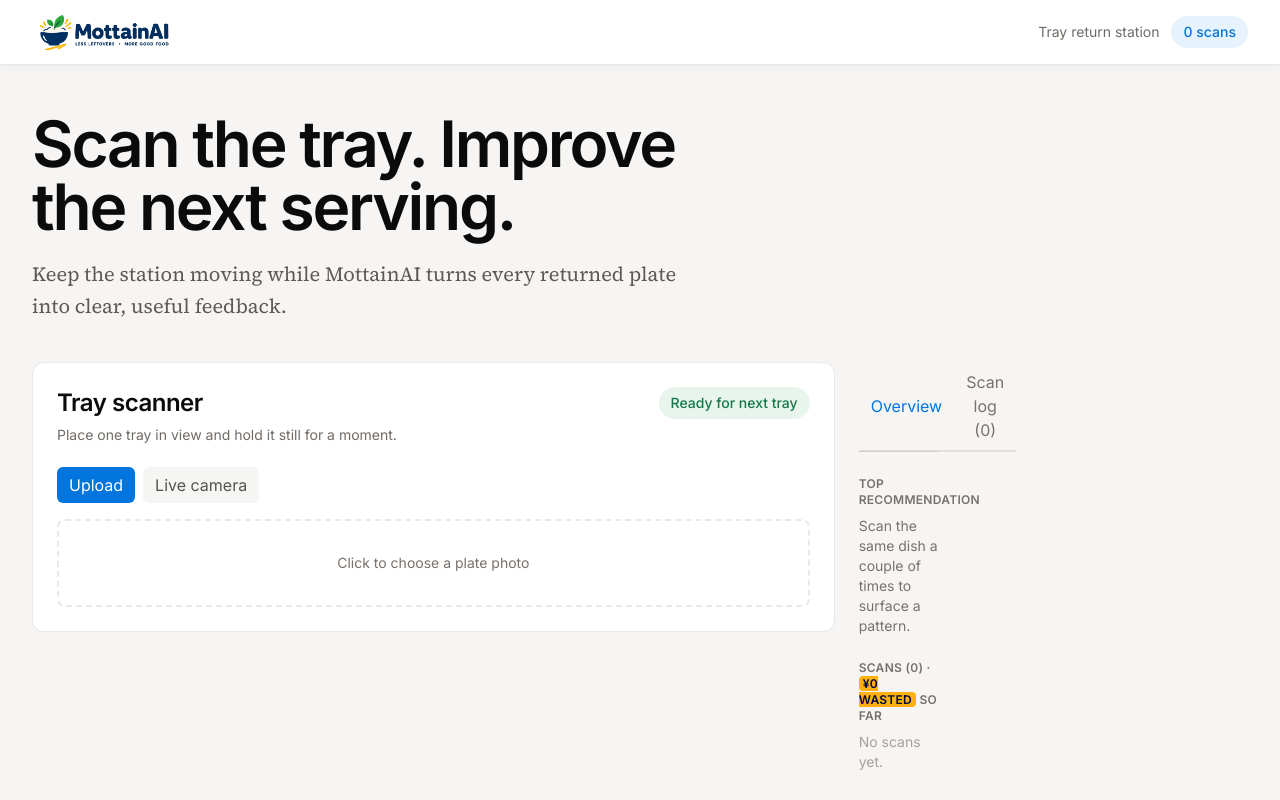
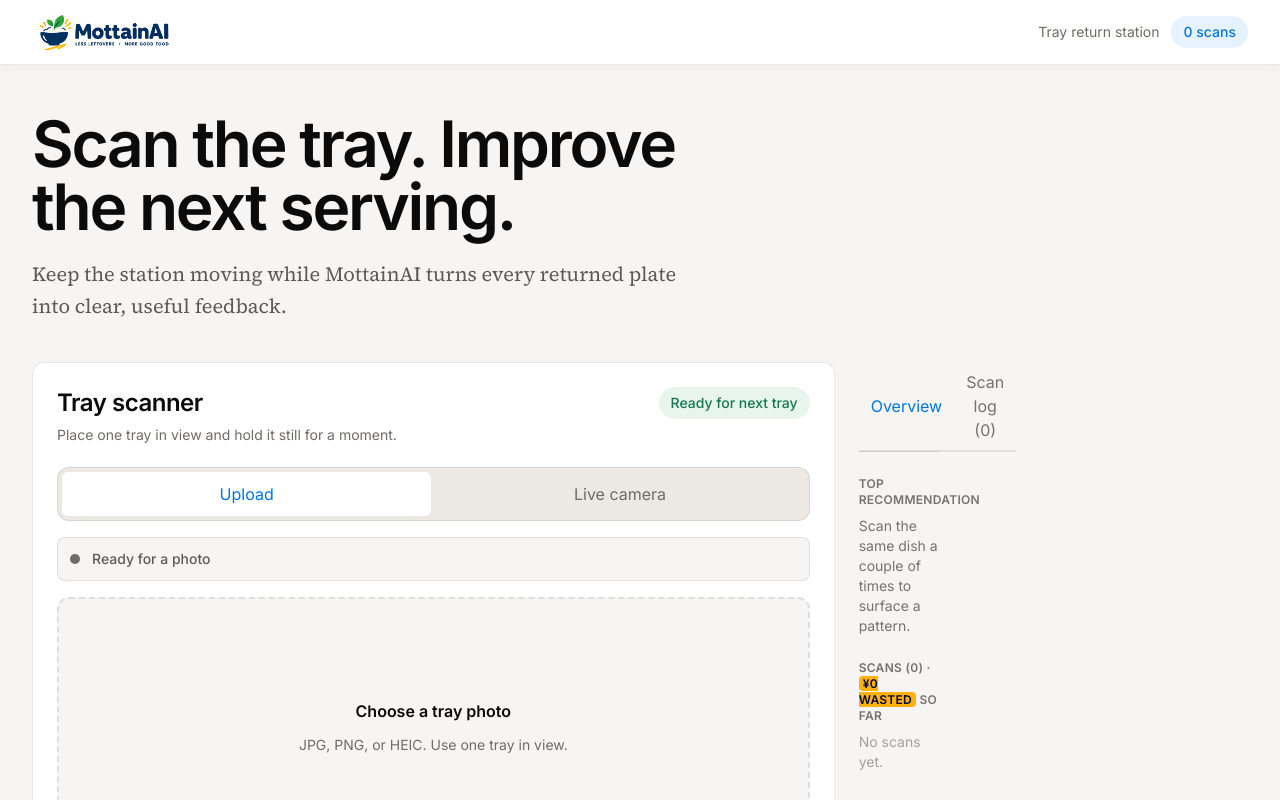
Before and after one commit to JamieOgun/hackathon_food_analyzer, a Next.js app: page / in a window 1280 px wide. Shown: the top 800 px of the page. Built offline with nearby package versions, Linux system fonts and the light colour scheme.

Commit message:
feat(scanner): rebuild capture workspace

```diff
--- a/components/Capture.tsx
+++ b/components/Capture.tsx
@@ -29,34 +29,34 @@ const PHASE_UI: Record<
   { label: string; ring: string; dot: string }
 > = {
   calibrating: {
-    label: "Learning empty surface — keep the area clear",
-    ring: "ring-stone-400",
-    dot: "bg-stone-400",
+    label: "Learning the clear surface — keep the area clear",
+    ring: "ring-[#94a3b8]",
+    dot: "bg-[#64748b]",
   },
   empty: {
-    label: "Waiting for a tray",
-    ring: "ring-stone-400",
-    dot: "bg-stone-400",
+    label: "Ready for a tray",
+    ring: "ring-[#4d9b6a]",
+    dot: "bg-[#278653]",
   },
   moving: {
     label: "Movement detected",
-    ring: "ring-sky-400",
-    dot: "bg-sky-400",
+    ring: "ring-[#2584aa]",
+    dot: "bg-[#2584aa]",
   },
   settling: {
-    label: "Tray detected — holding still…",
-    ring: "ring-amber-400",
-    dot: "bg-amber-400",
+    label: "Tray detected — hold still",
+    ring: "ring-[#c88a17]",
+    dot: "bg-[#c88a17]",
   },
   analyzing: {
-    label: "Analyzing tray…",
-    ring: "ring-violet-500",
-    dot: "bg-violet-500 animate-pulse",
+    label: "Analyzing tray",
+    ring: "ring-[#5964c5]",
+    dot: "bg-[#5964c5] motion-safe:animate-pulse",
   },
   done: {
-    label: "Logged — swap in the next tray",
-    ring: "ring-emerald-500",
-    dot: "bg-emerald-500",
+    label: "Scan logged — clear the surface",
+    ring: "ring-[#278653]",
+    dot: "bg-[#278653]",
   },
 };
 
@@ -112,6 +112,7 @@ export default function Capture({ onImage, busy }: CaptureProps) {
   }, []);
 
   const refreshCameras = useCallback(async () => {
+    if (!navigator.mediaDevices?.enumerateDevices) return [];
     const all = await navigator.mediaDevices.enumerateDevices();
     const cams = all.filter((d) => d.kind === "videoinput");
     setCameras(cams);
@@ -185,7 +186,7 @@ export default function Capture({ onImage, busy }: CaptureProps) {
 
   // Pick up an iPhone that connects (or drops) after the camera started.
   useEffect(() => {
-    if (mode !== "camera") return;
+    if (mode !== "camera" || !navigator.mediaDevices?.addEventListener) return;
     const onChange = () => void refreshCameras();
     navigator.mediaDevices.addEventListener("devicechange", onChange);
     return () =>
@@ -193,6 +194,14 @@ export default function Capture({ onImage, busy }: CaptureProps) {
   }, [mode, refreshCameras]);
 
   useEffect(() => stopCamera, [stopCamera]);
+
+  // Preview URLs are browser-owned resources. Revoke each prior preview so
+  // repeated scans do not retain every captured blob in memory.
+  useEffect(() => {
+    return () => {
+      if (previewUrl) URL.revokeObjectURL(previewUrl);
+    };
+  }, [previewUrl]);
 
   const handleModeChange = (next: Mode) => {
     if (next === mode) return;
@@ -204,7 +213,7 @@ export default function Capture({ onImage, busy }: CaptureProps) {
 
   const handleFile = (file: File) => {
     setPreviewUrl(URL.createObjectURL(file));
-    onImage(file, "upload");
+    void onImage(file, "upload");
   };
 
   const handleFileInput = (e: React.ChangeEvent<HTMLInputElement>) => {
@@ -302,58 +311,122 @@ export default function Capture({ onImage, busy }: CaptureProps) {
   const ui = PHASE_UI[phase];
 
   return (
-    <div className="flex flex-col gap-4">
-      <div className="flex gap-2">
+    <div className="flex min-w-0 flex-col gap-4 text-charcoal">
+      <div
+        className="grid min-w-0 grid-cols-2 gap-1 rounded-[12px] border border-line bg-paper-deep p-1"
+        role="group"
+        aria-label="Capture mode"
+      >
         <button
           type="button"
+          aria-pressed={mode === "upload"}
+          aria-controls="upload-panel"
           onClick={() => handleModeChange("upload")}
           className={`rounded-md px-3 py-1.5 text-sm font-medium ${
             mode === "upload"
-              ? "bg-brand text-white"
-              : "bg-stone-100 text-stone-600 dark:bg-stone-800 dark:text-stone-300"
+              ? "min-h-11 bg-white text-brand"
+              : "min-h-11 text-stone hover:bg-white/70 hover:text-charcoal"
           }`}
         >
           Upload
         </button>
         <button
           type="button"
+          aria-pressed={mode === "camera"}
+          aria-controls="camera-panel"
           onClick={() => handleModeChange("camera")}
           className={`rounded-md px-3 py-1.5 text-sm font-medium ${
             mode === "camera"
-              ? "bg-brand text-white"
-              : "bg-stone-100 text-stone-600 dark:bg-stone-800 dark:text-stone-300"
+              ? "min-h-11 bg-white text-brand"
+              : "min-h-11 text-stone hover:bg-white/70 hover:text-charcoal"
           }`}
         >
           Live camera
         </button>
       </div>
 
+      <div
+        className="flex min-h-11 items-center gap-3 rounded-[8px] border border-line bg-paper px-3 py-2.5 text-sm font-medium text-graphite"
+        aria-live="polite"
+        aria-atomic="true"
+      >
+        <span
+          className="h-2.5 w-2.5 shrink-0 rounded-full bg-stone"
+          aria-hidden="true"
+        />
+        <span>
+          {busy
+            ? "Sending the captured tray for analysis"
+            : mode === "camera"
+              ? streaming
+                ? ui.label
+                : "Starting camera"
+              : previewUrl
+                ? "Photo ready to review"
+                : "Ready for a photo"}
+        </span>
+      </div>
+
       {cameraError && (
-        <p className="text-sm text-red-600 dark:text-red-400">{cameraError}</p>
+        <div
+          role="alert"
+          className="rounded-[8px] border border-danger/30 bg-danger-tint px-4 py-3 text-sm text-danger"
+        >
+          {cameraError}
+        </div>
       )}
 
       {mode === "upload" && (
-        <label className="flex cursor-pointer flex-col items-center justify-center gap-2 rounded-lg border-2 border-dashed border-stone-300 p-8 text-center text-sm text-stone-500 hover:border-brand dark:border-stone-700 dark:text-stone-400">
-          <span>Click to choose a plate photo</span>
+        <div id="upload-panel" aria-label="Upload a tray photo">
+          <label className="group relative flex min-h-[260px] cursor-pointer flex-col items-center justify-center gap-3 overflow-hidden rounded-[12px] border-2 border-dashed border-stone/45 bg-paper px-6 py-10 text-center text-sm text-stone transition-colors motion-reduce:transition-none hover:border-brand hover:bg-sky-tint focus-within:border-brand">
+            <span className="text-base font-semibold text-ink">
+              {previewUrl
+                ? "Choose a different tray photo"
+                : "Choose a tray photo"}
+            </span>
+            <span>
+              {previewUrl
+                ? "The last capture is shown below."
+                : "JPG, PNG, or HEIC. Use one tray in view."}
+            </span>
+            {previewUrl && (
+              <>
+                {/* eslint-disable-next-line @next/next/no-img-element -- blob: preview URL, next/image can't optimize it */}
+                <img
+                  src={previewUrl}
+                  alt="Last captured tray"
+                  className="mt-3 h-32 w-full max-w-xs object-cover"
+                />
+              </>
+            )}
             <input
               type="file"
               accept="image/*"
-            className="hidden"
+              className="sr-only"
               onChange={handleFileInput}
               disabled={busy}
             />
           </label>
+        </div>
       )}
 
       {mode === "camera" && (
-        <div className="flex flex-col gap-3">
+        <div
+          id="camera-panel"
+          aria-label="Live camera capture"
+          className="flex flex-col gap-4"
+        >
           {cameras.length > 0 && (
-            <label className="flex items-center gap-2 text-sm text-stone-600 dark:text-stone-300">
-              Camera
+            <label
+              htmlFor="camera-select"
+              className="flex min-h-11 items-center gap-2 text-sm font-semibold text-[#334155]"
+            >
+              Camera source
               <select
+                id="camera-select"
                 value={cameraId}
                 onChange={(e) => handleCameraChange(e.target.value)}
-                className="min-w-0 flex-1 rounded-md border border-stone-300 bg-surface px-2 py-1.5 text-sm dark:border-stone-700"
+                className="min-h-11 min-w-0 flex-1 rounded-[8px] border border-line bg-white px-3 py-2 text-sm text-charcoal"
               >
                 {cameras.map((c, i) => (
                   <option key={c.deviceId || i} value={c.deviceId}>
@@ -370,26 +443,36 @@ export default function Capture({ onImage, busy }: CaptureProps) {
           >
             <video
               ref={videoRef}
-              className="w-full bg-black"
+              className="aspect-[4/3] w-full bg-midnight object-cover"
               muted
               playsInline
+              aria-label="Live tray camera preview"
             />
+            {!streaming && (
+              <div className="absolute inset-0 flex flex-col items-center justify-center gap-2 bg-midnight px-6 text-center text-white">
+                <p className="text-sm font-semibold">
+                  Connecting to the camera
+                </p>
+                <p className="max-w-xs text-xs leading-5 text-[#c7d0dd]">
+                  Allow camera access, then place one tray under the lens.
+                </p>
+              </div>
+            )}
             {streaming && autoDetect && (
-              <div className="absolute left-2 top-2 flex items-center gap-2 rounded-full bg-black/70 px-3 py-1 text-xs font-medium text-white">
+              <div className="absolute left-3 top-3 flex items-center gap-2 rounded-full bg-midnight/95 px-3 py-2 text-xs font-semibold text-white">
                 <span className={`h-2 w-2 rounded-full ${ui.dot}`} />
                 {ui.label}
               </div>
             )}
             {streaming && autoDetect && lastLive?.kind === "no_plate" && (
-              <div className="absolute inset-x-2 bottom-2 rounded-md bg-black/75 px-3 py-2 text-xs text-stone-200">
-                <span className="font-semibold text-white">
-                  Skipped — no plate seen.
-                </span>{" "}
-                {lastLive.reasoning}
+              <div className="absolute inset-x-3 bottom-3 border border-[#f3d4cc] bg-[#fff8f5] px-3 py-2.5 text-xs text-[#7d3328]">
+                <span className="font-semibold">No plate found.</span>{" "}
+                {lastLive.reasoning ??
+                  "Clear the surface and try the next tray."}
               </div>
             )}
             {streaming && autoDetect && lastLive?.kind === "scan" && (
-              <div className="absolute inset-x-2 bottom-2 rounded-md bg-black/75 px-3 py-2 text-sm text-white">
+              <div className="absolute inset-x-3 bottom-3 border border-[#b9d6c5] bg-[#f1fbf4] px-3 py-2.5 text-sm text-[#205c3b]">
                 <span className="font-semibold">{lastLive.scan.dish_name}</span>{" "}
                 · {BUCKET_LABEL[lastLive.scan.remaining_bucket]}
                 {lastLive.scan.yen_wasted != null &&
@@ -398,21 +481,21 @@ export default function Capture({ onImage, busy }: CaptureProps) {
             )}
           </div>
 
-          <div className="flex flex-wrap items-center gap-3">
-            <label className="flex items-center gap-2 text-sm text-stone-600 dark:text-stone-300">
+          <div className="flex flex-col gap-3 border-t border-[#e0d9cf] pt-4 sm:flex-row sm:flex-wrap sm:items-center">
+            <label className="flex min-h-11 items-center gap-3 text-sm font-medium text-[#475467]">
               <input
                 type="checkbox"
                 checked={autoDetect}
                 onChange={(e) => setAutoDetect(e.target.checked)}
-                className="accent-brand"
+                className="h-5 w-5 accent-[#1b61d1]"
               />
-              Auto-detect trays
+              Auto-detect settled trays
             </label>
             <button
               type="button"
               onClick={() => void analyzeCurrentFrame()}
               disabled={!streaming || busy}
-              className="rounded-md bg-brand px-4 py-2 text-sm font-medium text-white hover:bg-[#c52f37] disabled:opacity-50"
+              className="min-h-11 rounded-[9px] bg-[#1b61d1] px-4 py-2 text-sm font-semibold text-white transition-colors motion-reduce:transition-none hover:bg-[#164fae] disabled:cursor-not-allowed disabled:bg-[#aeb7c5] focus-visible:outline focus-visible:outline-2 focus-visible:outline-offset-2 focus-visible:outline-[#1b61d1]"
             >
               Analyze now
             </button>
@@ -421,7 +504,7 @@ export default function Capture({ onImage, busy }: CaptureProps) {
                 type="button"
                 onClick={recalibrate}
                 disabled={!streaming}
-                className="rounded-md bg-stone-100 px-3 py-2 text-sm font-medium text-stone-600 disabled:opacity-50 dark:bg-stone-800 dark:text-stone-300"
+                className="min-h-11 rounded-[9px] border border-[#c8c1b7] bg-white px-3 py-2 text-sm font-semibold text-[#475467] transition-colors motion-reduce:transition-none hover:bg-[#f7f3ed] disabled:cursor-not-allowed disabled:opacity-50 focus-visible:outline focus-visible:outline-2 focus-visible:outline-offset-2 focus-visible:outline-[#1b61d1]"
               >
                 Re-learn empty surface
               </button>
@@ -432,15 +515,15 @@ export default function Capture({ onImage, busy }: CaptureProps) {
 
       <canvas ref={canvasRef} className="hidden" />
 
-      {previewUrl && (
-        <div className="flex items-center gap-3">
+      {previewUrl && mode === "camera" && (
+        <div className="flex items-center gap-3 border-t border-[#e0d9cf] pt-4">
           {/* eslint-disable-next-line @next/next/no-img-element -- blob: preview URL, next/image can't optimize it */}
           <img
             src={previewUrl}
             alt="Last captured plate"
-            className="h-20 w-20 rounded-md object-cover"
+            className="h-20 w-20 rounded-[10px] object-cover"
           />
-          <span className="text-sm text-stone-500 dark:text-stone-400">
+          <span className="text-sm text-[#667085]">
             {busy ? "Analyzing…" : "Last capture"}
           </span>
         </div>
```
Lines whose indentation alone changed are shown as unchanged.
